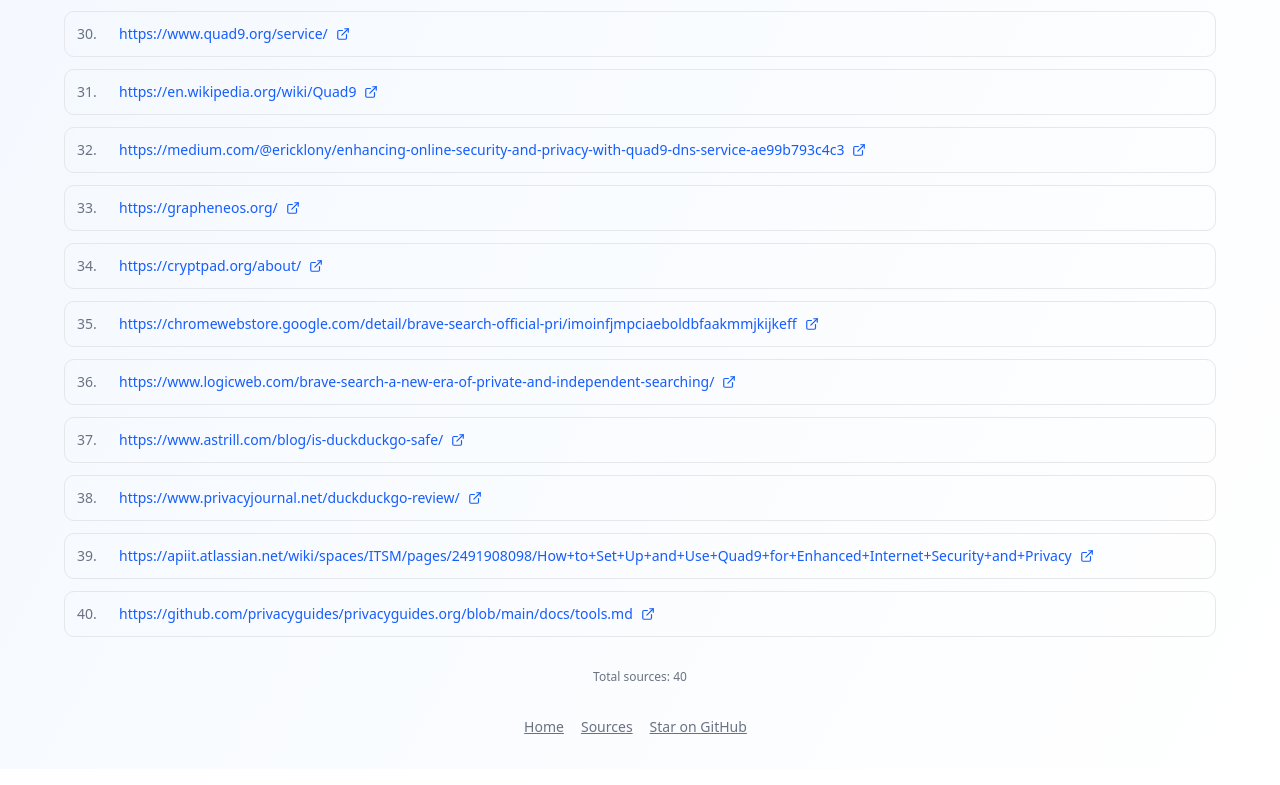
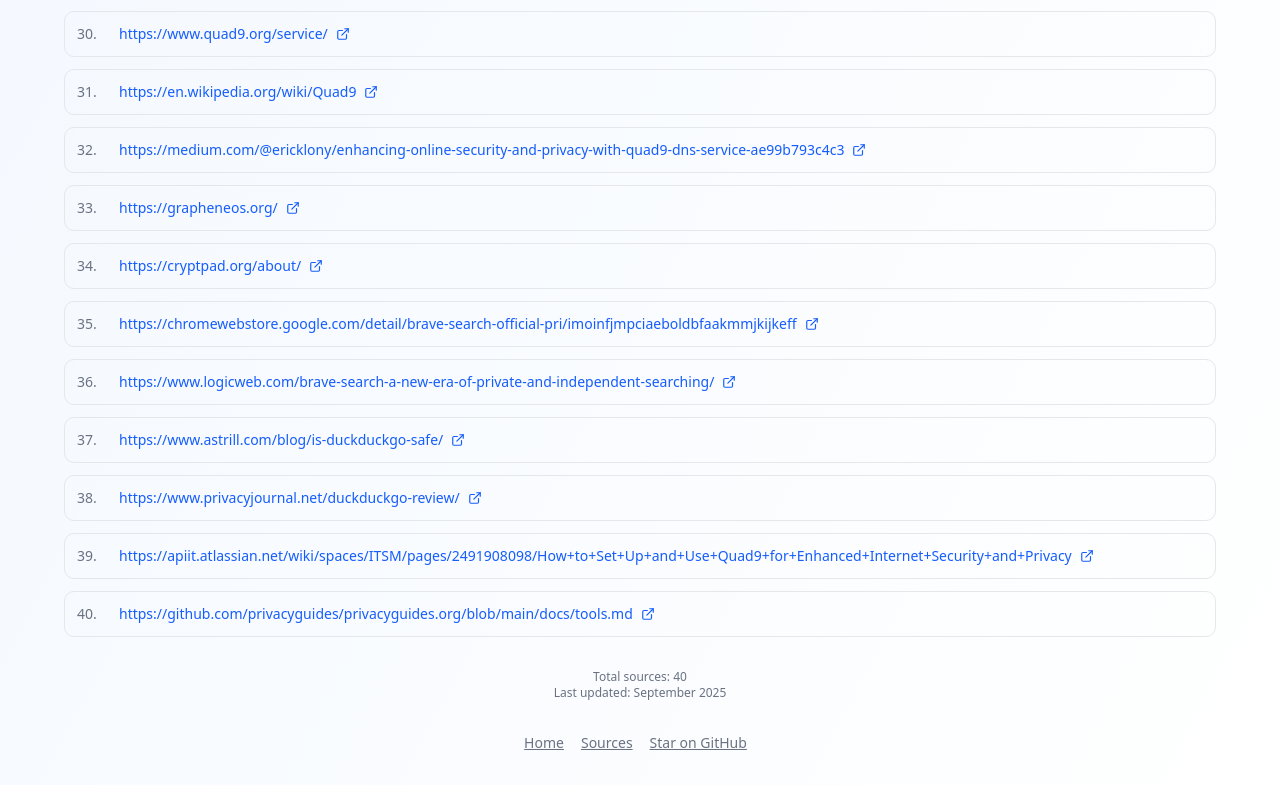
Before and after one commit to renatoka/myprivacyjourney, a Next.js app: page /sources in a window 1280 px wide. Shown: the part 1687-2472 px from the top of the page. Built offline with nearby package versions, Linux system fonts and the light colour scheme.

Commit message:
add last updated

```diff
--- a/app/sources/page.tsx
+++ b/app/sources/page.tsx
@@ -95,6 +95,9 @@
                 <p className="text-xs text-gray-500">
                     Total sources: {SOURCES.length}
                 </p>
+                <p className="text-xs text-gray-500">
+                    Last updated: September 2025
+                </p>
             </div>
         </div>
     )
```
